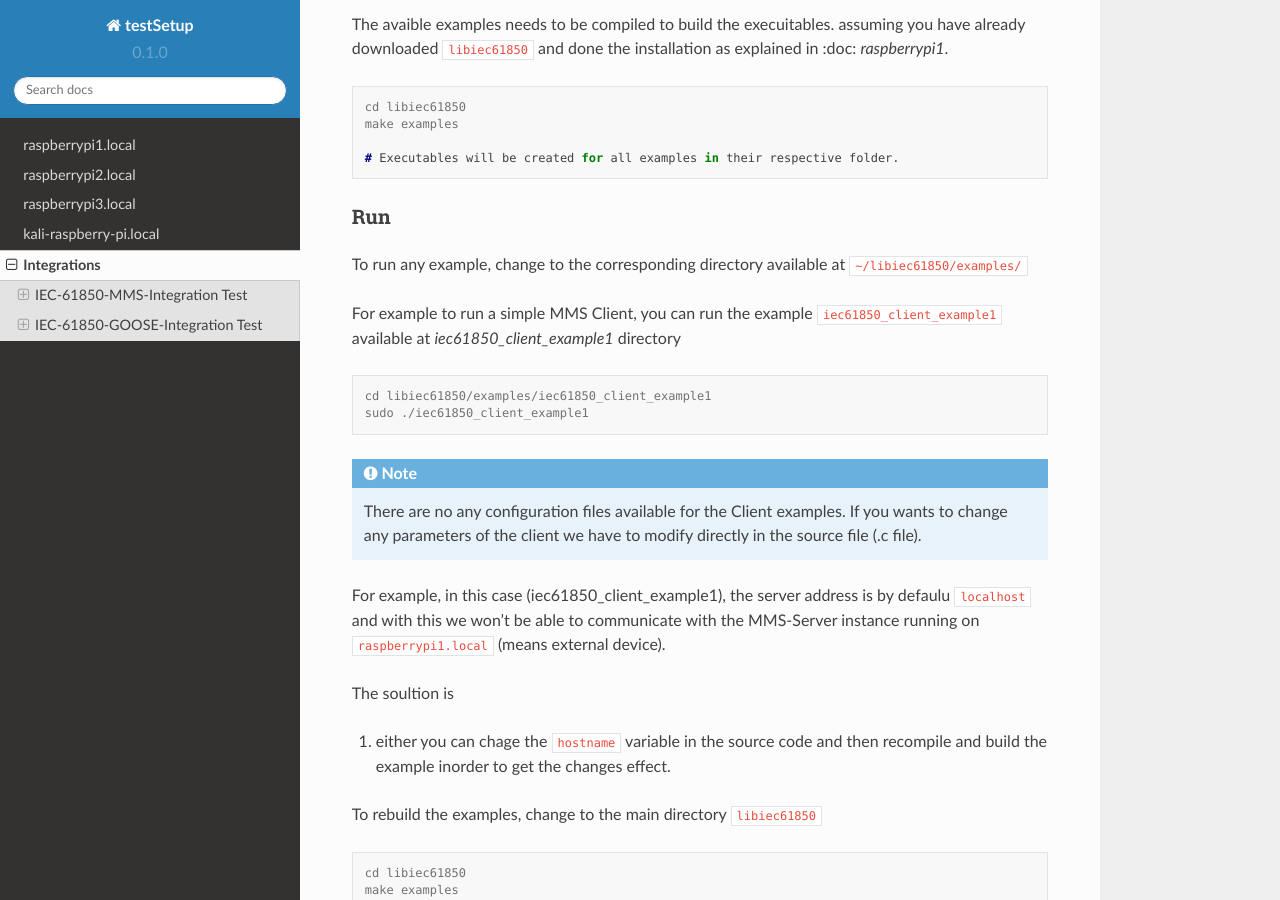
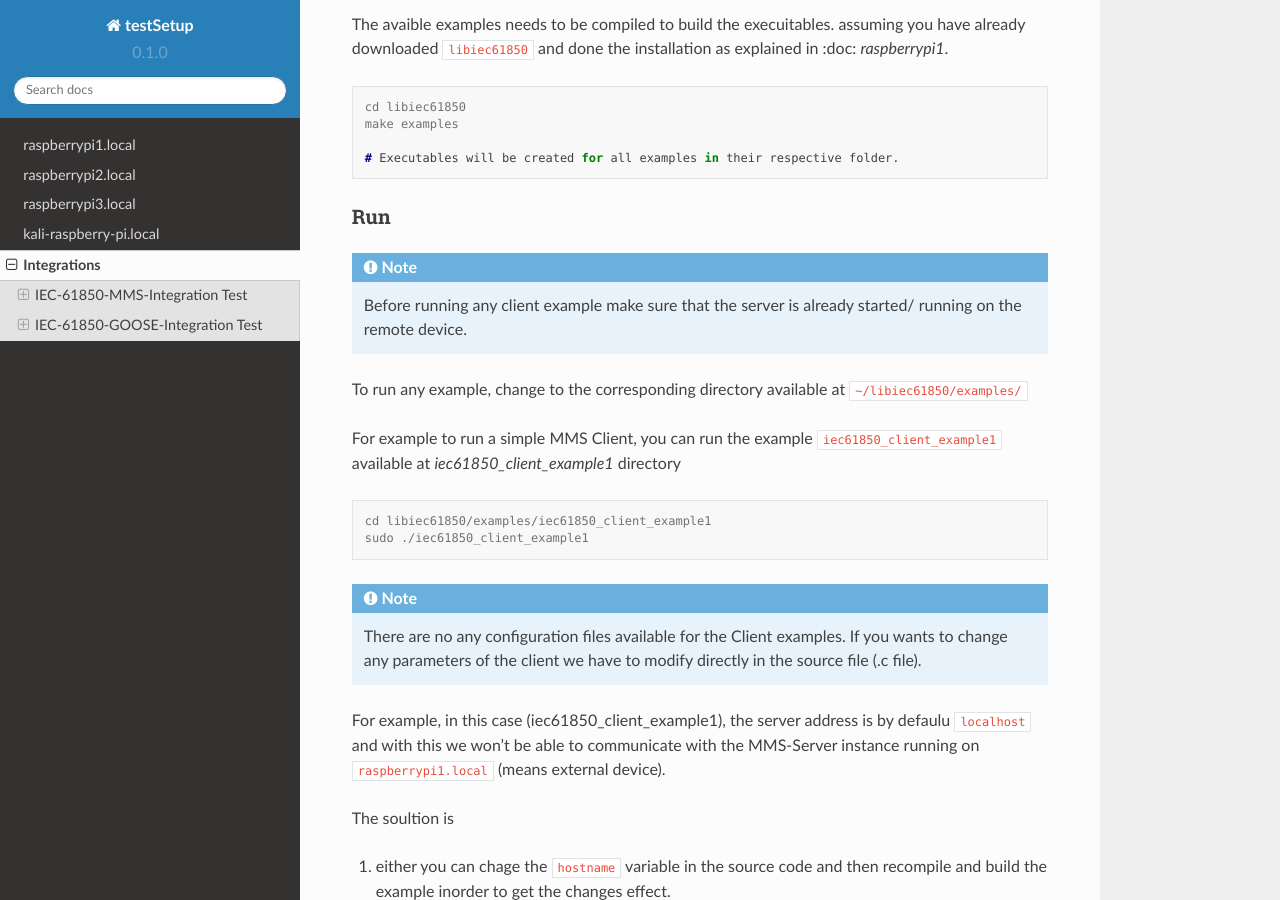
Before and after one commit to suresh-iitr/setup, a Sphinx documentation site: the page built from docs/source/integrations.rst, in a window 1280 px wide and 900 px high, scrolled down 1935 px. Built offline with Sphinx 7.4.7 and the Read the Docs theme 2.0.0, drawn with Linux system fonts in a browser that asks for light colours.

Commit message:
Update integrations.rst

```diff
--- a/docs/source/integrations.rst
+++ b/docs/source/integrations.rst
@@ -100,6 +100,10 @@ The avaible examples needs to be compiled to build the execuitables. assuming yo
 ------
 Run
 ------
+
+.. note::
+
+  Before running any client example make sure that the server is already started/ running on the remote device.
 
 To run any example, change to the corresponding directory available at ``~/libiec61850/examples/``
 
```
